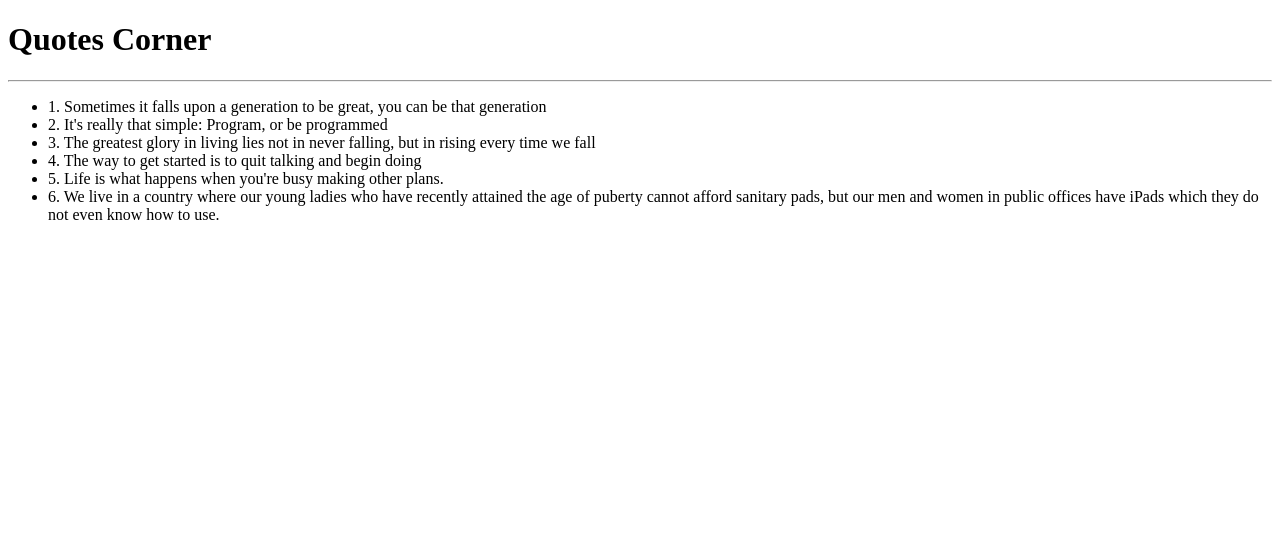
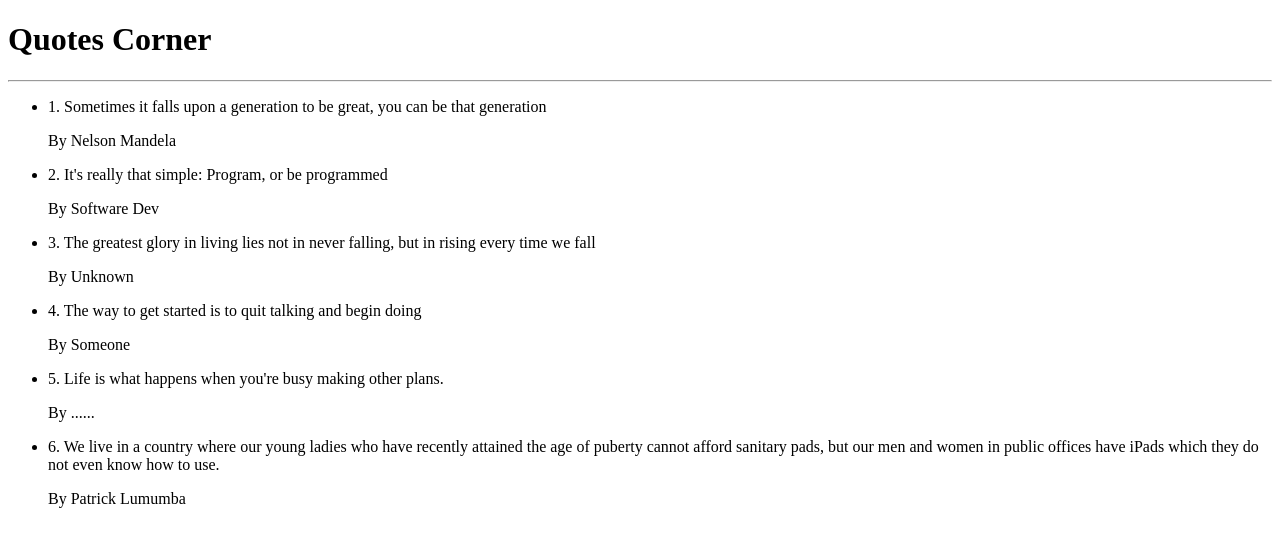
Before and after one commit to IanoSang/Quotes-Corner, an Angular app: page / in a window 1280 px wide. Shown: the top 544 px of the page. Built offline with nearby package versions, Linux system fonts and the light colour scheme.

Commit message:
feat: child component- creates quotes-details component that will be displaying the quotes description

```diff
--- a/src/app/app.module.ts
+++ b/src/app/app.module.ts
@@ -4,11 +4,13 @@ import { BrowserModule } from '@angular/platform-browser';
 import { AppRoutingModule } from './app-routing.module';
 import { AppComponent } from './app.component';
 import { QuotesComponent } from './quotes/quotes.component';
+import { QuotesDetailsComponent } from './quotes-details/quotes-details.component';
 
 @NgModule({
   declarations: [
     AppComponent,
-    QuotesComponent
+    QuotesComponent,
+    QuotesDetailsComponent,
   ],
   imports: [
     BrowserModule,
--- /dev/null
+++ b/src/app/quotes-details/quotes-details.component.html
@@ -0,0 +1,3 @@
+<p>
+  {{quotes.description}}
+</p>
--- /dev/null
+++ b/src/app/quotes-details/quotes-details.component.ts
@@ -0,0 +1,17 @@
+import {Component, Input, OnInit} from '@angular/core';
+import {Quotes} from "../quotes";
+
+@Component({
+  selector: 'app-quotes-details',
+  templateUrl: './quotes-details.component.html',
+  styleUrls: ['./quotes-details.component.css']
+})
+export class QuotesDetailsComponent implements OnInit {
+  @Input() quotes! : Quotes;
+
+  constructor() { }
+
+  ngOnInit(): void {
+  }
+
+}
--- a/src/app/quotes.ts
+++ b/src/app/quotes.ts
@@ -1,4 +1,5 @@
 export class Quotes {
   id!: number;
   name!: string;
+  description!: string;
 }
--- a/src/app/quotes/quotes.component.html
+++ b/src/app/quotes/quotes.component.html
@@ -2,8 +2,11 @@
   <h1>Quotes Corner</h1>
   <hr>
   <ul>
+
     <li *ngFor='let quote of quotes'>
       {{quote.id}}. {{quote.name}}
+      <app-quotes-details [quotes]="quote"></app-quotes-details>
     </li>
   </ul>
+
 </div>
--- a/src/app/quotes/quotes.component.ts
+++ b/src/app/quotes/quotes.component.ts
@@ -10,12 +10,12 @@ import {Quotes} from "../quotes";
 })
 export class QuotesComponent implements OnInit {
   quotes:Quotes[] = [
-    {id:1, name:'Sometimes it falls upon a generation to be great, you can be that generation'},
-    {id:2,name:'It\'s really that simple: Program, or be programmed'},
-    {id:3,name:'The greatest glory in living lies not in never falling, but in rising every time we fall'},
-    {id:4,name:'The way to get started is to quit talking and begin doing'},
-    {id:5,name:'Life is what happens when you\'re busy making other plans.'},
-    {id:6,name:'We live in a country where our young ladies who have recently attained the age of puberty cannot afford sanitary pads, but our men and women in public offices have iPads which they do not even know how to use.'},
+    {id:1, name:'Sometimes it falls upon a generation to be great, you can be that generation', description:'By Nelson Mandela'},
+    {id:2,name:'It\'s really that simple: Program, or be programmed', description:'By Software Dev'},
+    {id:3,name:'The greatest glory in living lies not in never falling, but in rising every time we fall', description:'By Unknown'},
+    {id:4,name:'The way to get started is to quit talking and begin doing', description:'By Someone'},
+    {id:5,name:'Life is what happens when you\'re busy making other plans.', description:'By ......'},
+    {id:6,name:'We live in a country where our young ladies who have recently attained the age of puberty cannot afford sanitary pads, but our men and women in public offices have iPads which they do not even know how to use.', description:'By Patrick Lumumba'},
   ];
 
 
```
Also changed, not shown: src/app/quotes-details/quotes-details.component.css (added), 1 other file (tests, documents, lock files or other folders).
